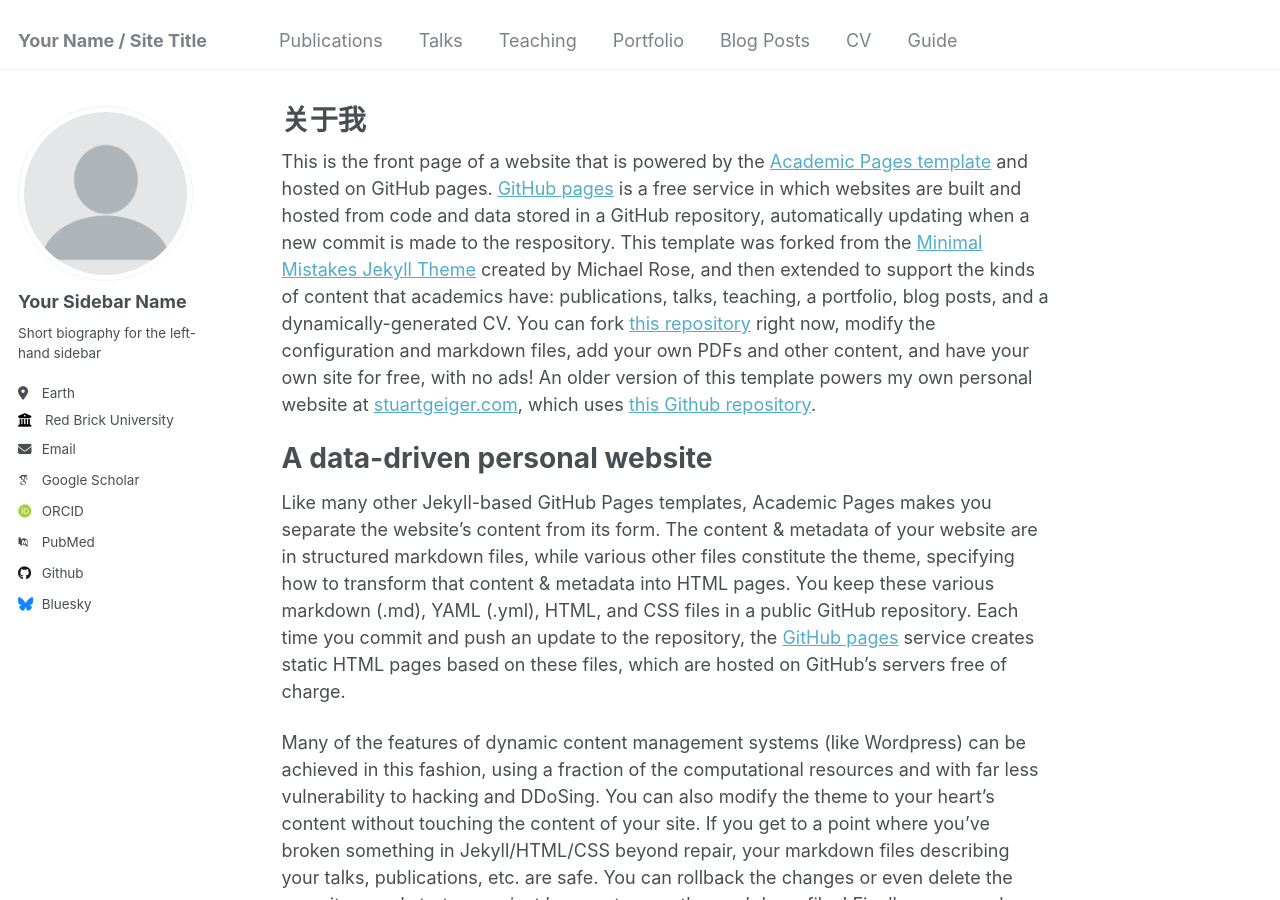
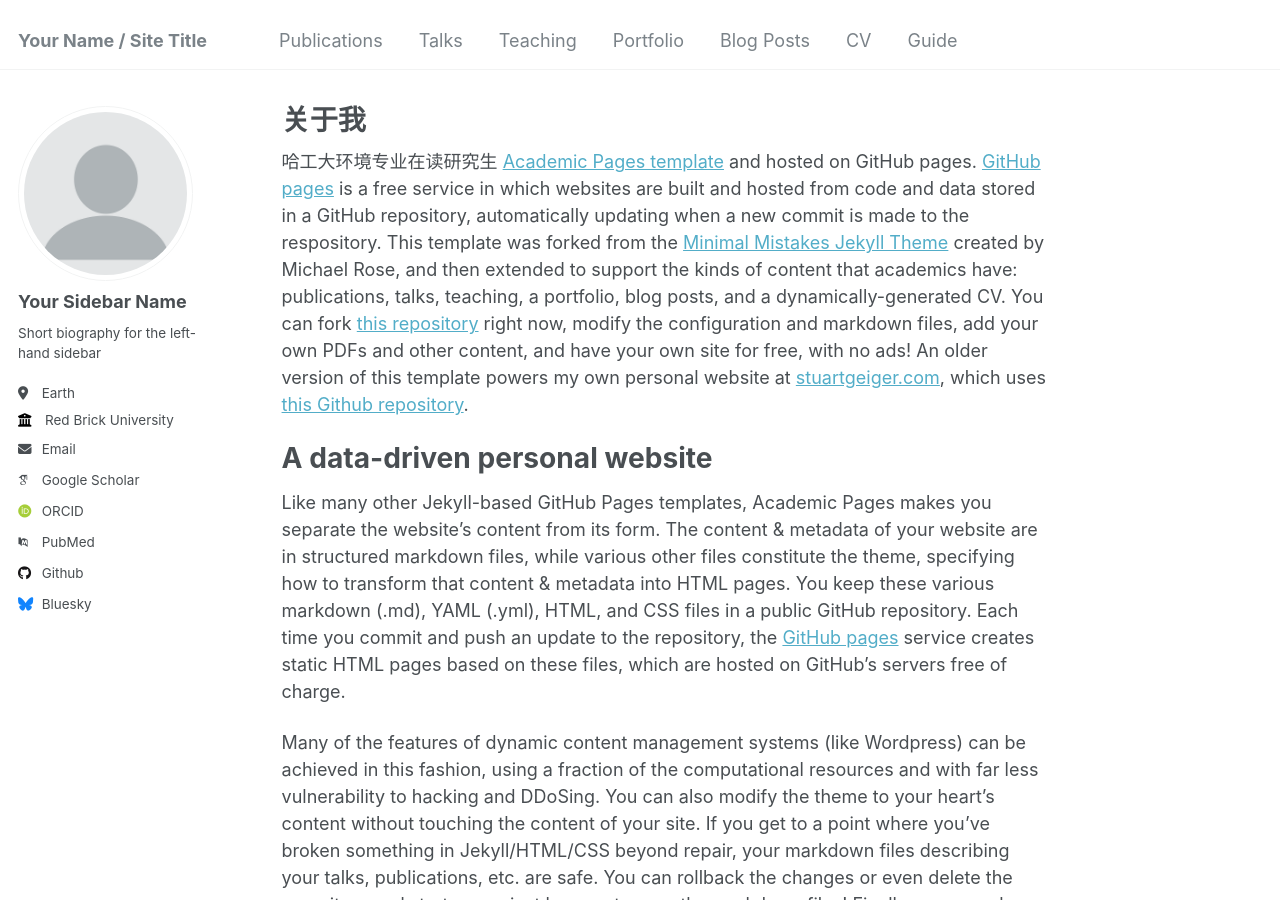
Before and after one commit to liuxun33/liuxun33, a Jekyll site: the page built from _pages/about.md, in a window 1280 px wide and 900 px high. Built offline with Jekyll 4.4.1, drawn with Linux system fonts in a browser that asks for light colours; some web fonts are replaced.

Commit message:
Update about.md

```diff
--- a/_pages/about.md
+++ b/_pages/about.md
@@ -7,7 +7,7 @@ redirect_from:
   - /about.html
 ---
 
-This is the front page of a website that is powered by the [Academic Pages template](https://github.com/academicpages/academicpages.github.io) and hosted on GitHub pages. [GitHub pages](https://pages.github.com) is a free service in which websites are built and hosted from code and data stored in a GitHub repository, automatically updating when a new commit is made to the respository. This template was forked from the [Minimal Mistakes Jekyll Theme](https://mmistakes.github.io/minimal-mistakes/) created by Michael Rose, and then extended to support the kinds of content that academics have: publications, talks, teaching, a portfolio, blog posts, and a dynamically-generated CV. You can fork [this repository](https://github.com/academicpages/academicpages.github.io) right now, modify the configuration and markdown files, add your own PDFs and other content, and have your own site for free, with no ads! An older version of this template powers my own personal website at [stuartgeiger.com](http://stuartgeiger.com), which uses [this Github repository](https://github.com/staeiou/staeiou.github.io).
+哈工大环境专业在读研究生 [Academic Pages template](https://github.com/academicpages/academicpages.github.io) and hosted on GitHub pages. [GitHub pages](https://pages.github.com) is a free service in which websites are built and hosted from code and data stored in a GitHub repository, automatically updating when a new commit is made to the respository. This template was forked from the [Minimal Mistakes Jekyll Theme](https://mmistakes.github.io/minimal-mistakes/) created by Michael Rose, and then extended to support the kinds of content that academics have: publications, talks, teaching, a portfolio, blog posts, and a dynamically-generated CV. You can fork [this repository](https://github.com/academicpages/academicpages.github.io) right now, modify the configuration and markdown files, add your own PDFs and other content, and have your own site for free, with no ads! An older version of this template powers my own personal website at [stuartgeiger.com](http://stuartgeiger.com), which uses [this Github repository](https://github.com/staeiou/staeiou.github.io).
 
 A data-driven personal website
 ======
```
